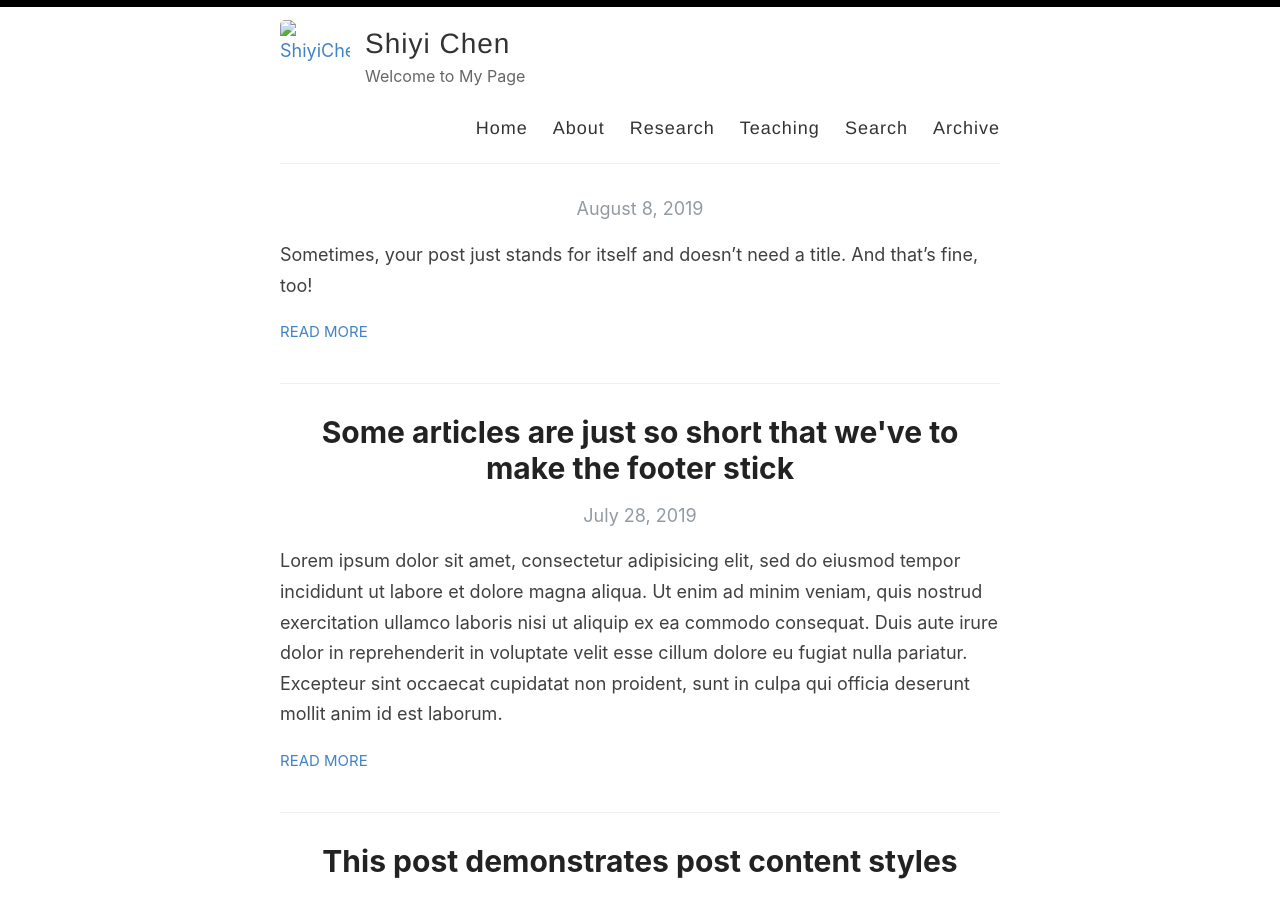
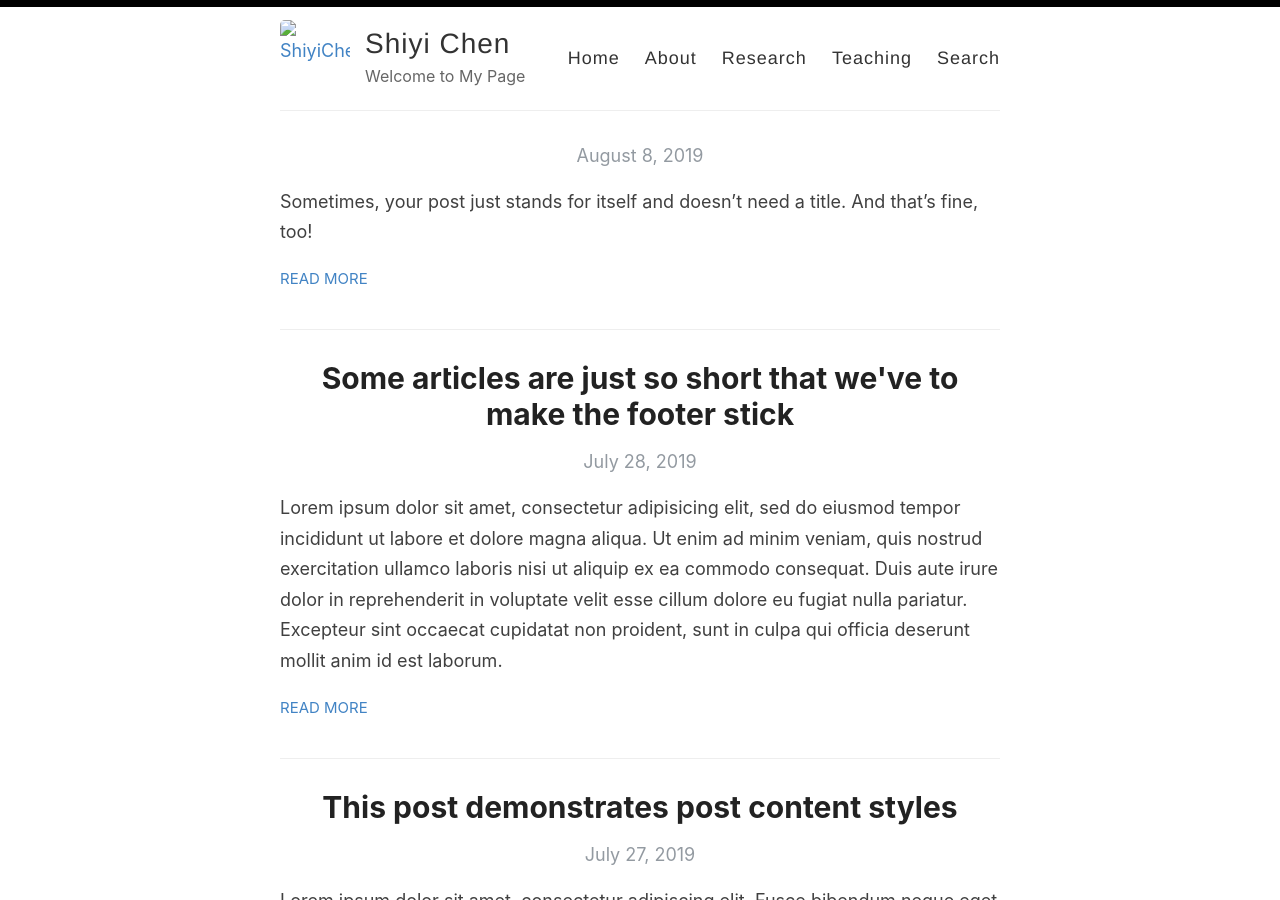
Before and after one commit to shiyi007/ShiyiChen, a Jekyll site: the page built from index.html, in a window 1280 px wide and 900 px high. Built offline with Jekyll 4.4.1, drawn with Linux system fonts in a browser that asks for light colours; the list of posts is cut into pages by our own code.

Commit message:
Update default.html

```diff
--- a/_layouts/default.html
+++ b/_layouts/default.html
@@ -28,12 +28,11 @@
             </div>
 
             <nav>
-              <a href="{{ site.baseurl }}/">Home</a>
-               <a href="{{ site.baseurl }}/about">About</a>
+              <a href="{{ site.baseurl }}/Home">Home</a>
+              <a href="{{ site.baseurl }}/About">About</a>
               <a href="{{ site.baseurl }}/Research">Research</a>
-                 <a href="{{ site.baseurl }}/Teaching">Teaching</a>
+              <a href="{{ site.baseurl }}/Teaching">Teaching</a>
               <a href="{{ site.baseurl }}/search">Search</a>
-              <a href="{{ site.baseurl }}/archive">Archive</a>
             </nav>
           </header>
         </div>
```
